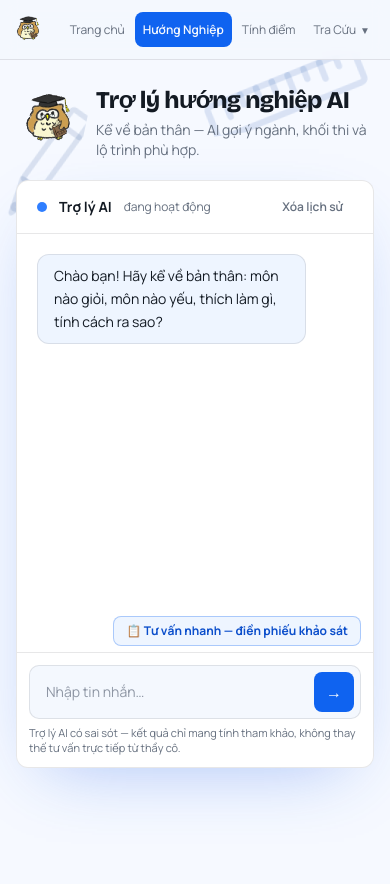
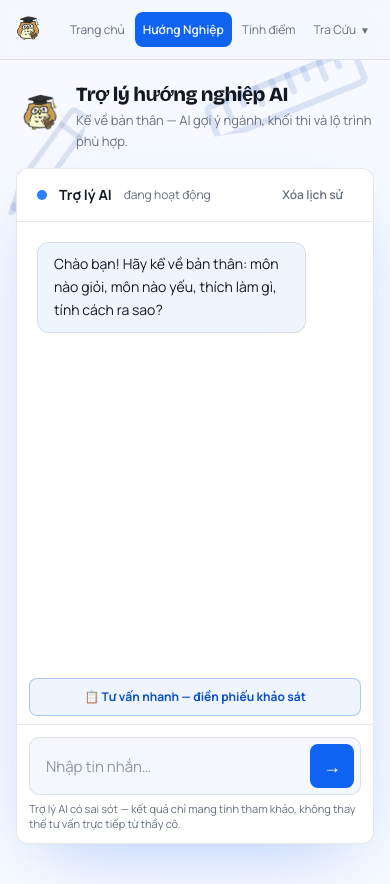
Before and after one commit to TNTIEN26/huong-nghiep-ai, a Next.js app: page /huong-nghiep in a window 390 px wide. Before the commit the page ends 844 px from the top, so only its background shows below. Built offline with nearby package versions, Linux system fonts and the light colour scheme.

Commit message:
ui: khung chat huong-nghiep rong hon tren mobile, header gon, o nhap lon hon

```diff
--- a/app/components/ChatBot.tsx
+++ b/app/components/ChatBot.tsx
@@ -373,7 +373,7 @@ export default function ChatBot() {
   }
 
   return (
-    <div className="flex h-[calc(100dvh-16rem)] min-h-[420px] flex-col overflow-hidden rounded-2xl border border-stone-900/10 bg-white shadow-[0_24px_70px_-30px_rgba(37,99,235,0.4)]">
+    <div className="flex h-[calc(100dvh-10.5rem)] min-h-[460px] flex-col overflow-hidden rounded-2xl border border-stone-900/10 bg-white shadow-[0_24px_70px_-30px_rgba(37,99,235,0.4)] sm:h-[calc(100dvh-12rem)]">
       <div className="flex items-center gap-3 border-b border-stone-900/10 px-5 py-3.5">
         <span className="h-2.5 w-2.5 rounded-full bg-blue-500" />
         <p className="text-sm font-bold">Trợ lý AI</p>
@@ -466,18 +466,18 @@ export default function ChatBot() {
         )}
       </div>
 
-      <div className="flex justify-end px-3 pb-1.5">
+      <div className="flex px-3 pb-2">
         <button
           type="button"
           onClick={batDauSurvey}
           disabled={dangGo || !!surveyMsg}
-          className="rounded-lg border border-blue-600/30 bg-blue-50 px-3 py-1.5 text-xs font-bold text-blue-700 transition hover:bg-blue-100 disabled:cursor-not-allowed disabled:opacity-50"
+          className="w-full rounded-lg border border-blue-600/30 bg-blue-50 px-3 py-2.5 text-xs font-bold text-blue-700 transition hover:bg-blue-100 disabled:cursor-not-allowed disabled:opacity-50 sm:ml-auto sm:w-auto sm:py-1.5"
         >
           📋 Tư vấn nhanh — điền phiếu khảo sát
         </button>
       </div>
 
-      <form onSubmit={gui} className="border-t border-stone-900/10 p-3">
+      <form onSubmit={gui} className="border-t border-stone-900/10 p-3 sm:p-4">
         <div className="flex items-center gap-2 rounded-xl border border-stone-900/10 bg-[#F4F8FE] py-1.5 pl-4 pr-1.5 transition focus-within:border-blue-500/60">
           <input
             value={nhap}
@@ -485,12 +485,12 @@ export default function ChatBot() {
             onChange={(e) => setNhap(e.target.value)}
             placeholder="Nhập tin nhắn…"
             aria-label="Nhập tin nhắn"
-            className="h-10 w-full bg-transparent text-sm text-stone-900 outline-none placeholder:text-stone-400"
+            className="h-11 w-full bg-transparent text-[15px] text-stone-900 outline-none placeholder:text-stone-400"
           />
           <button
             type="submit"
             aria-label="Gửi tin nhắn"
-            className="flex h-10 w-10 shrink-0 items-center justify-center rounded-lg bg-blue-600 text-base font-bold text-white transition hover:bg-blue-500"
+            className="flex h-11 w-11 shrink-0 items-center justify-center rounded-lg bg-blue-600 text-lg font-bold text-white transition hover:bg-blue-500"
           >
             →
           </button>
--- a/app/huong-nghiep/page.tsx
+++ b/app/huong-nghiep/page.tsx
@@ -8,22 +8,22 @@ export default function HuongNghiepPage() {
     <div className="relative z-10 flex min-h-screen flex-col text-stone-900">
       <SiteNav active="huong-nghiep" />
 
-      <main className="mx-auto flex w-full max-w-[1440px] flex-1 flex-col px-4 py-6 sm:px-8 sm:py-8">
-        <div className="mb-5 flex items-center gap-4">
-          <MascotOwl className="h-16 w-16 shrink-0 sm:h-20 sm:w-20" />
+      <main className="mx-auto flex w-full max-w-[1440px] flex-1 flex-col px-4 py-5 sm:px-8 sm:py-8">
+        <div className="mb-4 flex items-center gap-3 sm:mb-5 sm:gap-4">
+          <MascotOwl className="h-12 w-12 shrink-0 sm:h-20 sm:w-20" />
           <div>
-            <h1 className="text-2xl font-extrabold tracking-tight sm:text-3xl">
+            <h1 className="text-xl font-extrabold tracking-tight sm:text-3xl">
               Trợ lý hướng nghiệp AI
             </h1>
-            <p className="mt-1 text-sm text-stone-500">
+            <p className="mt-0.5 text-[13px] leading-relaxed text-stone-500 sm:mt-1 sm:text-sm">
               Kể về bản thân — AI gợi ý ngành, khối thi và lộ trình phù hợp.
             </p>
           </div>
         </div>
-        <div className="flex flex-1 flex-col">
+        <div className="flex min-h-0 flex-1 flex-col">
           <ChatBot />
         </div>
-        <div className="mt-6">
+        <div className="mt-5">
           <KetQuaDaLuu />
         </div>
       </main>
```
